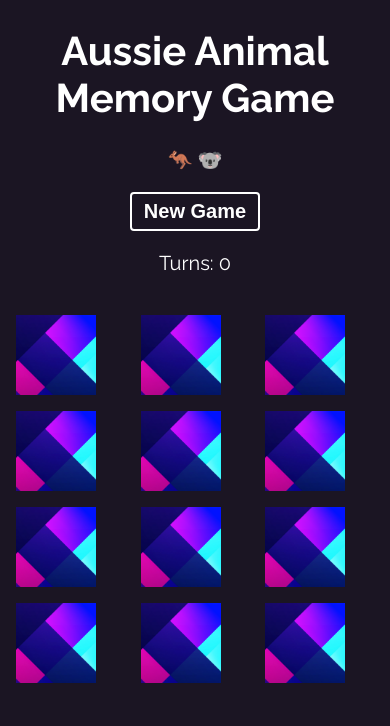
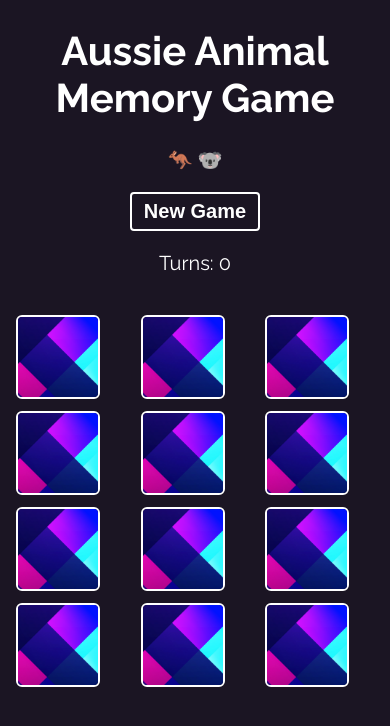
Before and after one commit to tomiev/react-memory-game, a React (Create React App) app: page / in a window 390 px wide. Shown: the top 726 px of the page. Built offline with nearby package versions, Linux system fonts and the light colour scheme; grey boxes are pictures that could not be loaded; the HTML template or start-up script is replaced by a standard one.

Commit message:
Images scale properly on mobile

```diff
--- a/src/components/Card.css
+++ b/src/components/Card.css
@@ -44,7 +44,5 @@
   .card img {
     width: 5rem;
     height: 5rem;
-    border: none;
-    border-radius: 0px;
   }
 }
```
